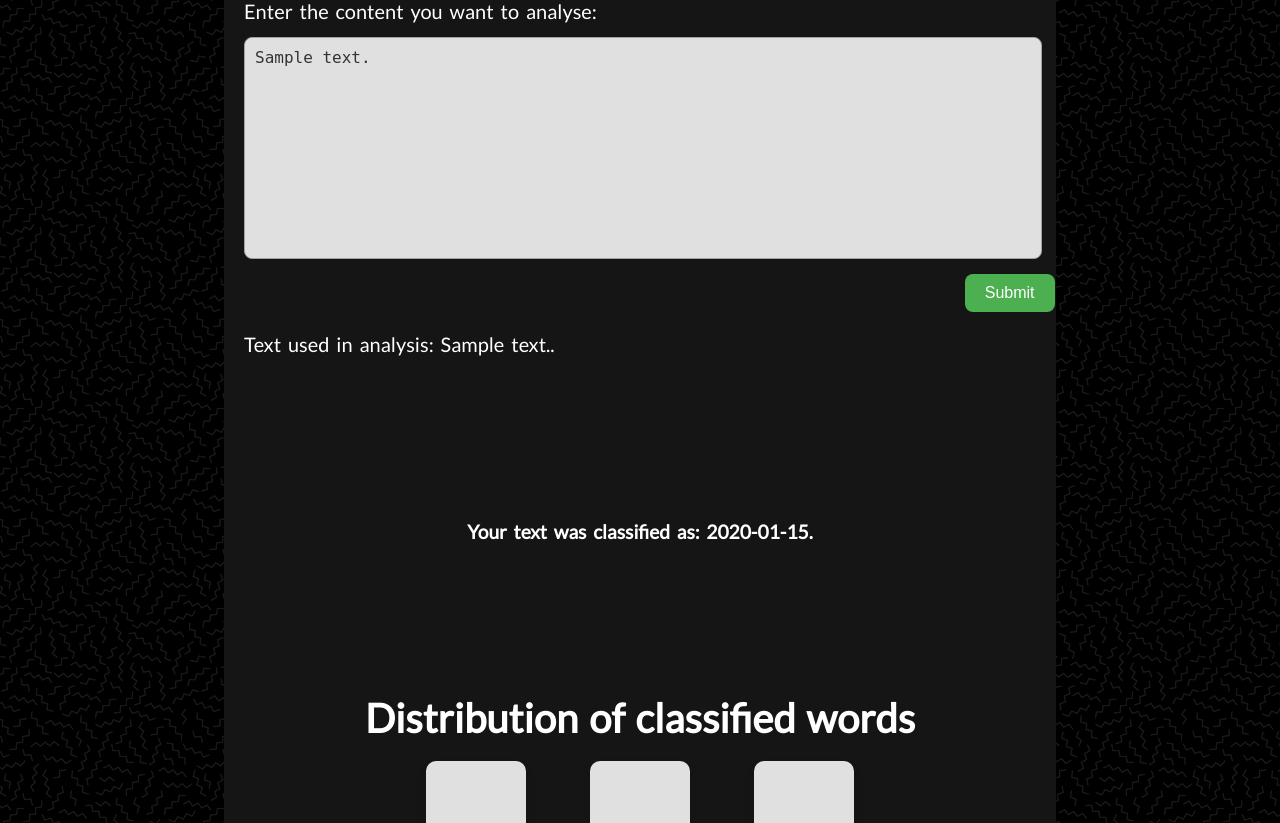
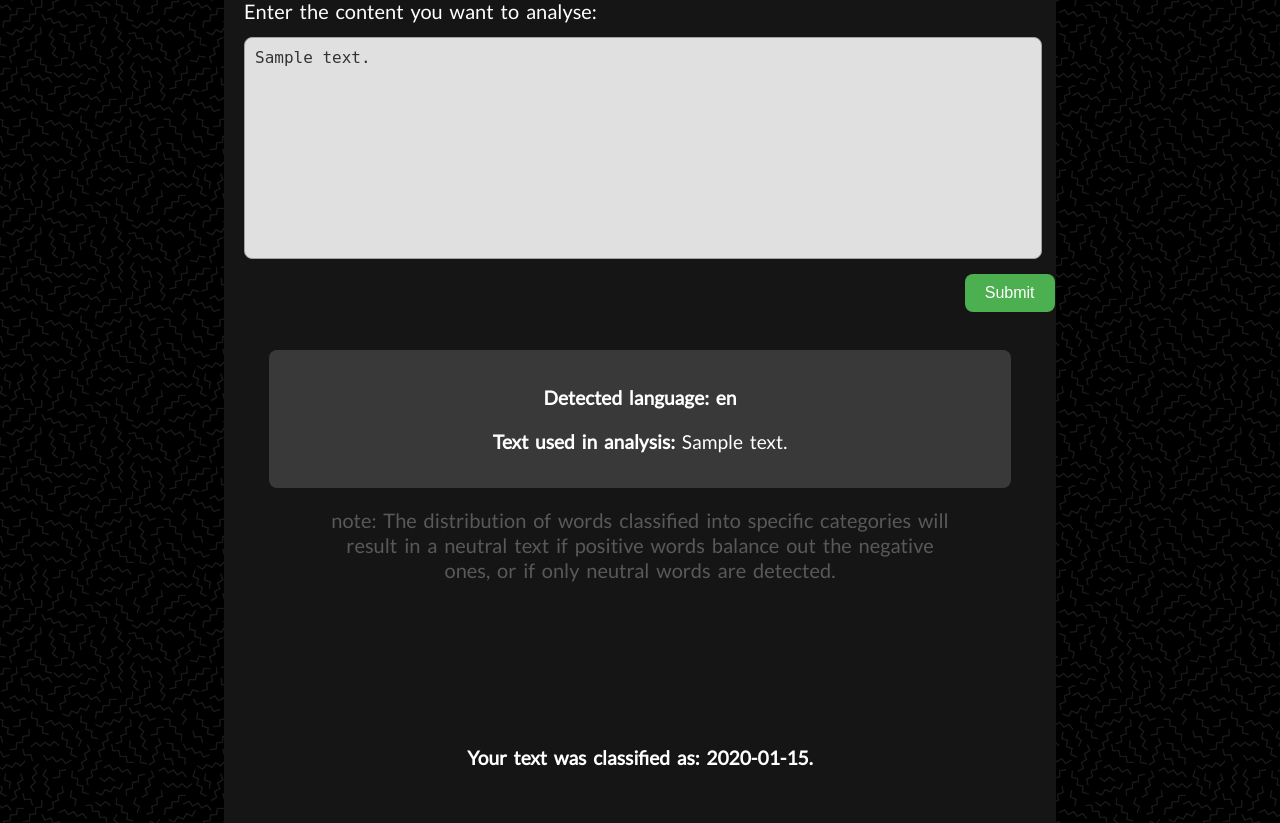
Before and after one commit to Macsok/Sentiment-Analysis-Application, a Flask app: template web/templates/singlereview-new.html in a window 1280 px wide. Shown: the part 356-1179 px from the top of the page. Run offline with Flask 3, Linux system fonts and the light colour scheme; the template is opened without the code that fills it: most values are stand-ins (such as "Sample title", 1, 10 or a date in 2020).

Commit message:
default analysis test

```diff
--- a/web/templates/singlereview-new.html
+++ b/web/templates/singlereview-new.html
@@ -95,6 +95,21 @@
 		transition: height 2s ease-out;
 	}
 
+	/* Language box style */
+	.language-box {
+		width: 90%;
+		margin: 20px auto;
+		padding: 15px;
+		border-radius: 8px;
+		text-align: center;
+		font-size: 1.2rem;
+		/* font-weight: bold; */
+		/* margin-bottom: 3vw; */
+		margin-top: 3vw;
+		background-color: #393939;
+		color: white;
+	}
+
 	/* Sentiment box styles */
 	.sentiment-box {
 		width: 50%;
@@ -156,7 +171,15 @@
 </div>
 
 {% if sentiment %}
-	<p>Text used in analysis: <span id="score">{{ text }}</span>.</p>
+	<!-- Sentiment classification result in a colored box -->
+	<div class="language-box"><p style="font-weight: bold;">Detected language: {{ language }}</p>
+	<p><strong>Text used in analysis: </strong><span id="score">{{ text }}</span></p>
+	</div>
+
+	<div style="width: 80%; text-align: center; margin: auto;">
+	<p style="color: #575a57;">note: The distribution of words classified into specific categories
+		will result in a neutral text if positive words balance out the negative ones, or if only neutral words are detected.</p>
+	</div>
 
 	<!-- Sentiment classification result in a colored box -->
 	<div class="sentiment-box {{ sentiment|lower }}">
```
